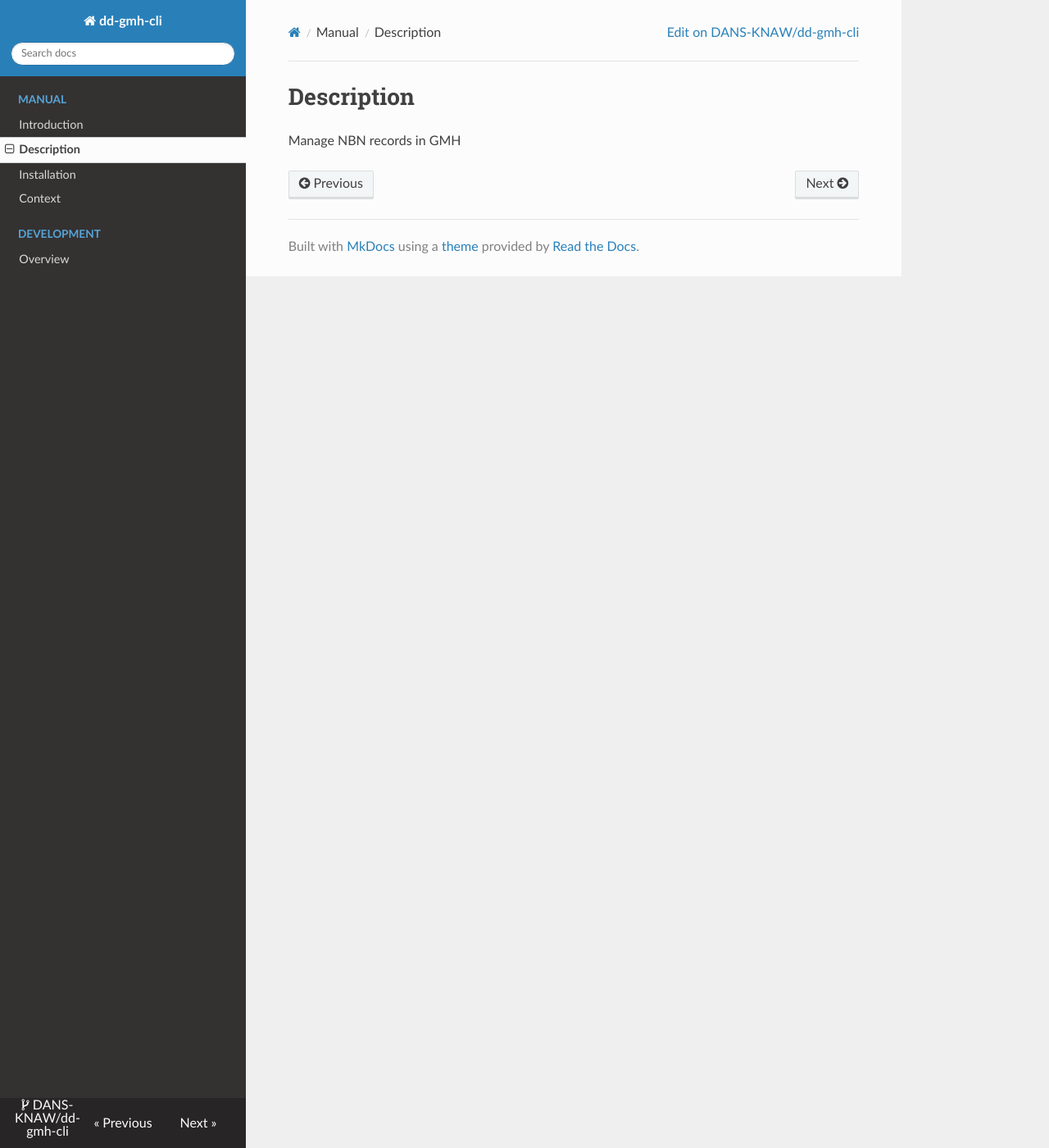
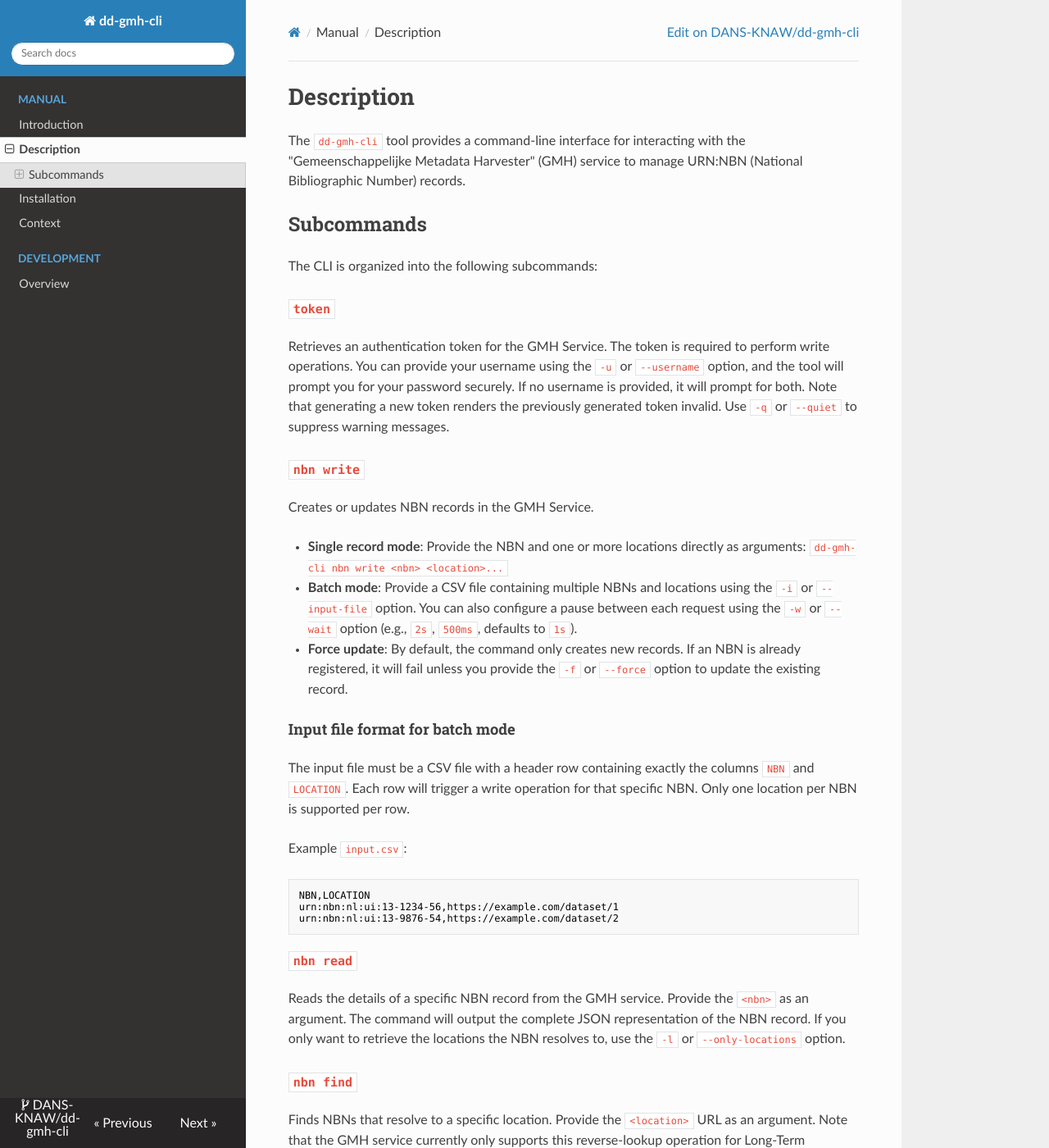
Before and after one commit to DANS-KNAW/dd-gmh-cli, an MkDocs documentation site: the page built from docs/description.md, in a window 1280 px wide and 1400 px high. Shown: the whole window at 82% size. Built offline with MkDocs 1.6.1, drawn with Linux system fonts in a browser that asks for light colours; nearby versions of some CDN libraries; some of the changed text lies outside the part shown.

Commit message:
Improved documentation

````diff
--- a/docs/description.md
+++ b/docs/description.md
@@ -1,4 +1,49 @@
 Description
 ===========
 
-Manage NBN records in GMH
+The `dd-gmh-cli` tool provides a command-line interface for interacting with the "Gemeenschappelijke Metadata Harvester" (GMH) service to manage URN:NBN
+(National Bibliographic Number) records.
+
+Subcommands
+-----------
+
+The CLI is organized into the following subcommands:
+
+### `token`
+
+Retrieves an authentication token for the GMH Service. The token is required to perform write operations. You can provide your username using the `-u` or
+`--username` option, and the tool will prompt you for your password securely. If no username is provided, it will prompt for both. Note that generating a new
+token renders the previously generated token invalid. Use `-q` or `--quiet` to suppress warning messages.
+
+### `nbn write`
+
+Creates or updates NBN records in the GMH Service.
+
+* **Single record mode**: Provide the NBN and one or more locations directly as arguments: `dd-gmh-cli nbn write <nbn> <location>...`
+* **Batch mode**: Provide a CSV file containing multiple NBNs and locations using the `-i` or `--input-file` option. You can also configure a pause between each
+  request using the `-w` or `--wait` option (e.g., `2s`, `500ms`, defaults to `1s`).
+* **Force update**: By default, the command only creates new records. If an NBN is already registered, it will fail unless you provide the `-f` or `--force`
+  option to update the existing record.
+
+#### Input file format for batch mode
+
+The input file must be a CSV file with a header row containing exactly the columns `NBN` and `LOCATION`. Each row will trigger a write operation for that
+specific NBN. Only one location per NBN is supported per row.
+
+Example `input.csv`:
+
+```csv
+NBN,LOCATION
+urn:nbn:nl:ui:13-1234-56,https://example.com/dataset/1
+urn:nbn:nl:ui:13-9876-54,https://example.com/dataset/2
+```
+
+### `nbn read`
+
+Reads the details of a specific NBN record from the GMH service. Provide the `<nbn>` as an argument. The command will output the complete JSON representation of
+the NBN record. If you only want to retrieve the locations the NBN resolves to, use the `-l` or `--only-locations` option.
+
+### `nbn find`
+
+Finds NBNs that resolve to a specific location. Provide the `<location>` URL as an argument. Note that the GMH service currently only supports this
+reverse-lookup operation for Long-Term Preservation (LTP) locations.
````
Also changed, not shown: docs/index.md (+8 -3 lines), docs/installation.md (+2 -2 lines).
